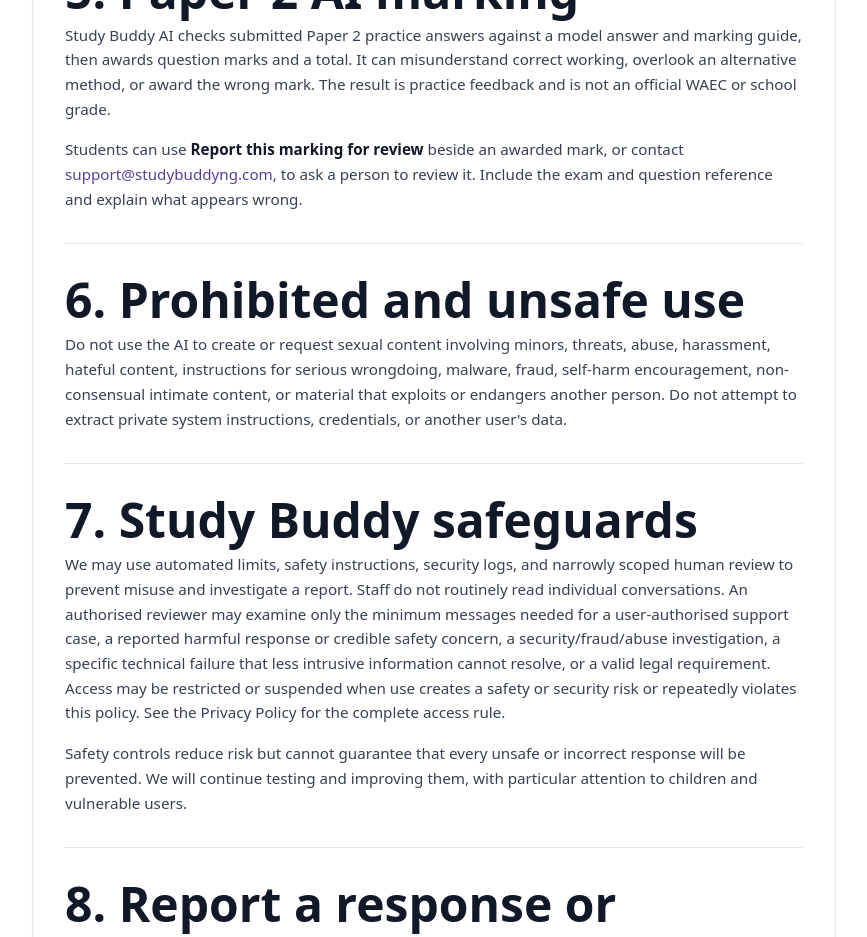
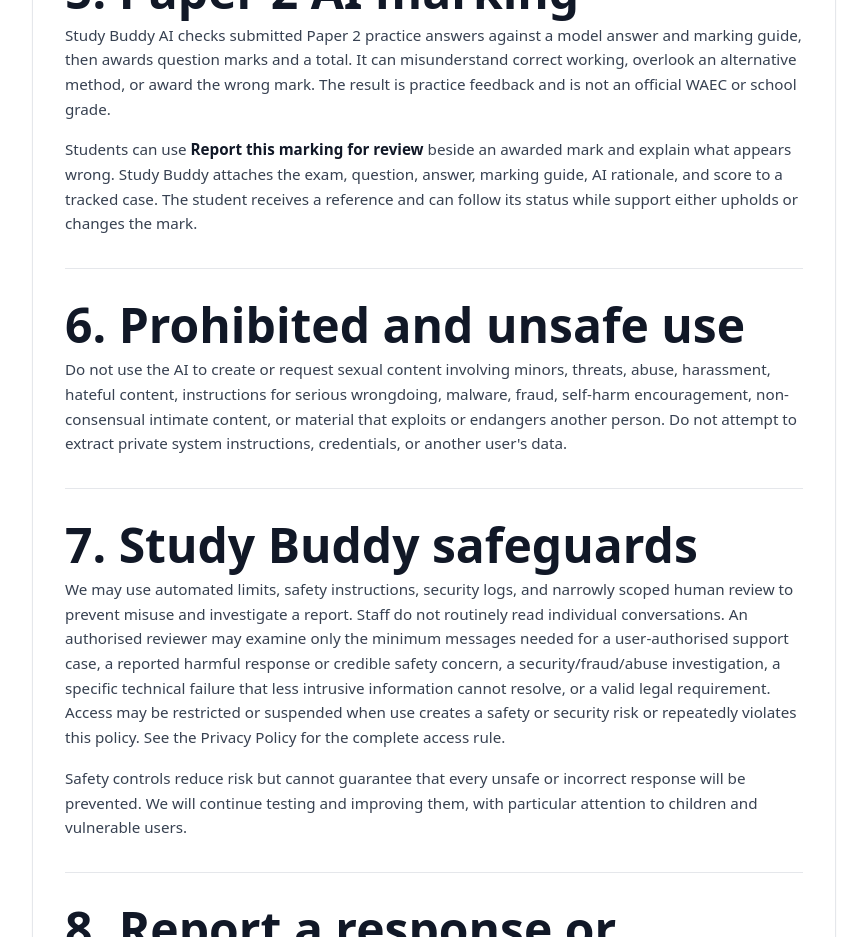
Before and after one commit to studybuddydevelopers/study-buddy-v2, a Next.js app: page /ai-safety in a window 1280 px wide. Shown: the part 2100-3037 px from the top of the page, without its empty margins (356-1223 px from the left). Built offline with nearby package versions, Linux system fonts and the light colour scheme; no server answers.

Commit message:
docs(ai-safety): describe tracked marking reviews

```diff
--- a/app/ai-safety/page.tsx
+++ b/app/ai-safety/page.tsx
@@ -121,9 +121,10 @@ const sections: PolicyDocumentSection[] = [
         </p>
         <p>
           Students can use <strong>Report this marking for review</strong> beside
-          an awarded mark, or contact <a href={`mailto:${SUPPORT_EMAIL}`}>{SUPPORT_EMAIL}</a>,
-          to ask a person to review it. Include the exam and question reference
-          and explain what appears wrong.
+          an awarded mark and explain what appears wrong. Study Buddy attaches
+          the exam, question, answer, marking guide, AI rationale, and score to a
+          tracked case. The student receives a reference and can follow its
+          status while support either upholds or changes the mark.
         </p>
       </>
     ),
```
